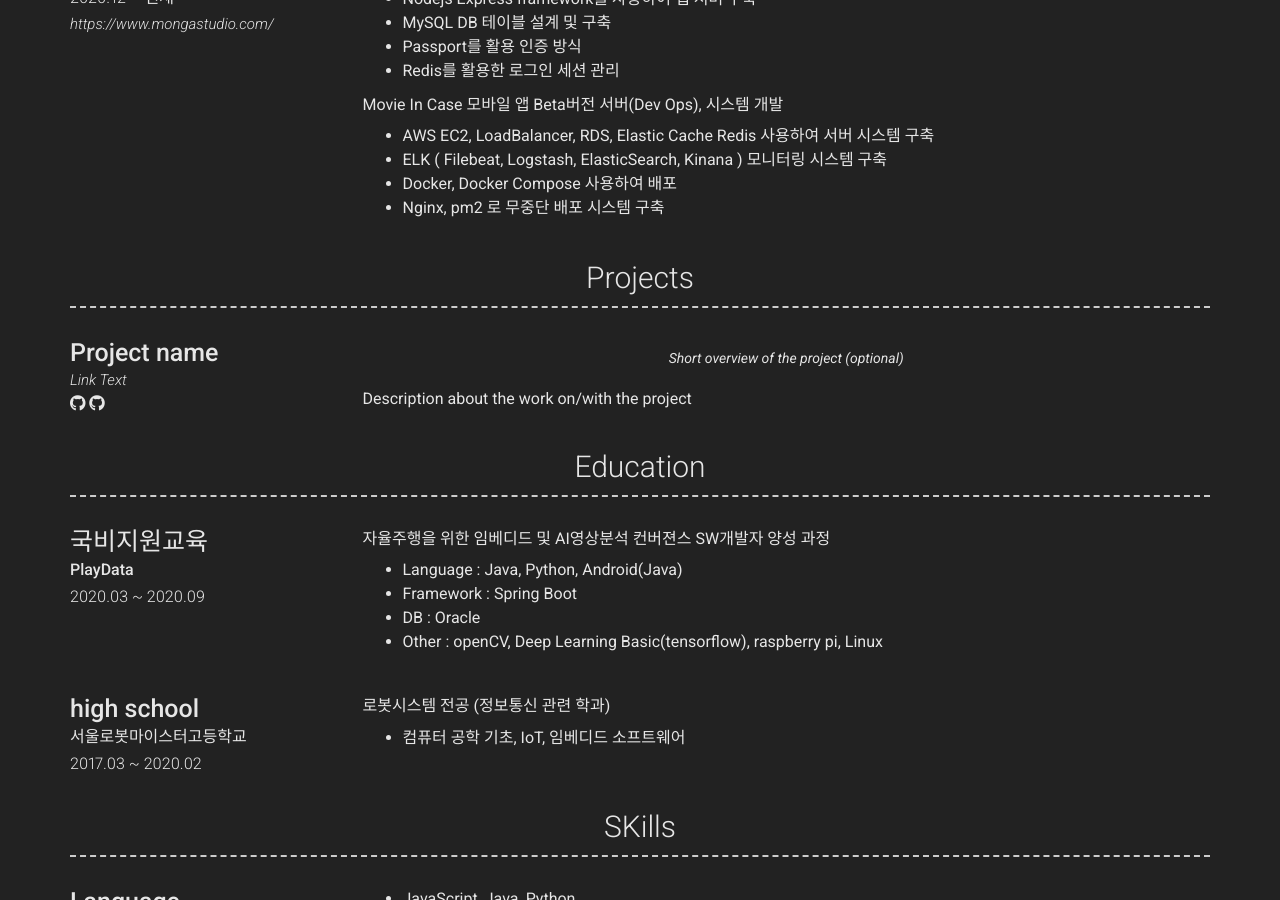
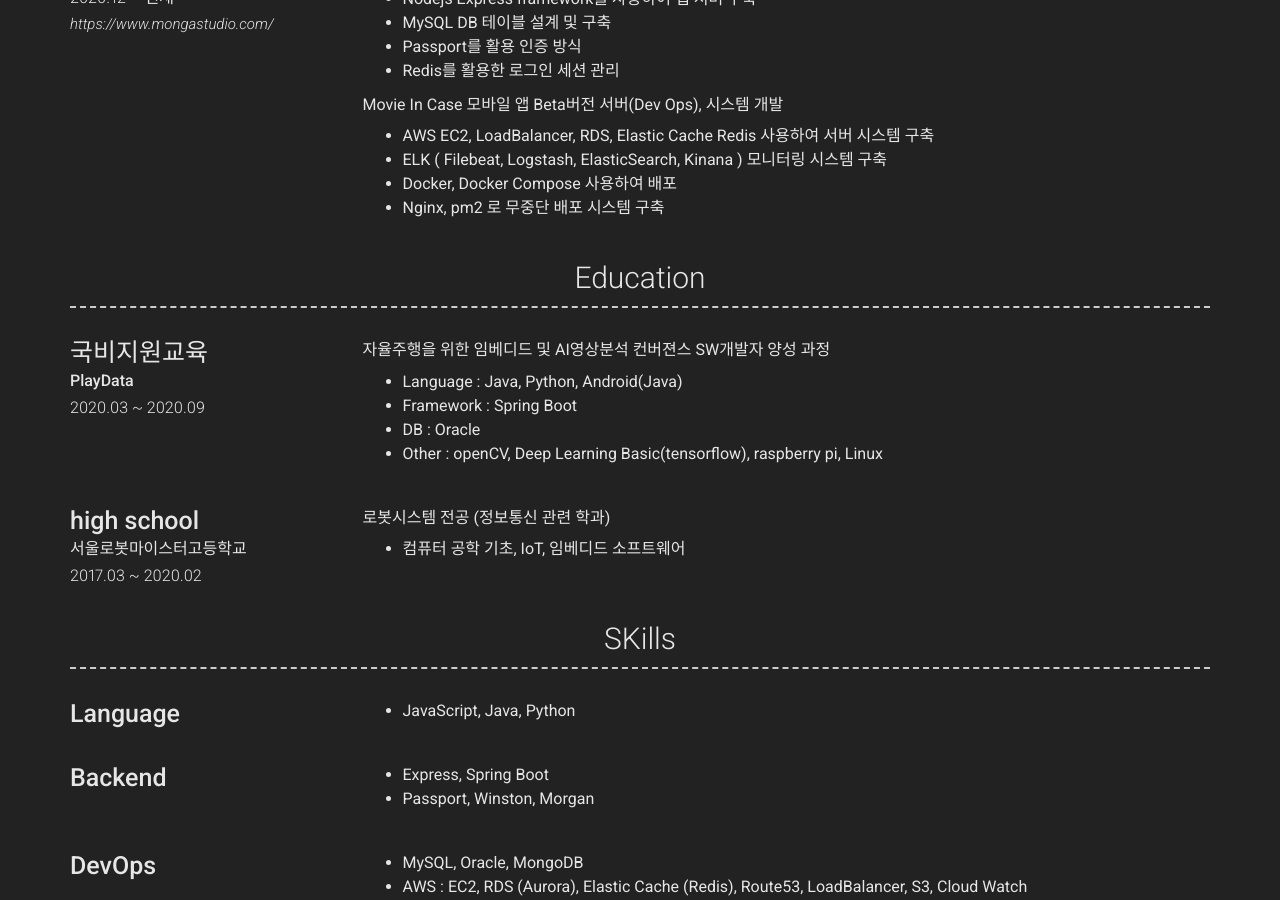
Before and after one commit to gwon713/gwon713.github.io, a Jekyll site: the page built from index.md, in a window 1280 px wide and 900 px high, scrolled down 762 px. Built offline with Jekyll 4.4.1, drawn with Linux system fonts in a browser that asks for light colours; nearby versions of some CDN libraries.

Commit message:
Update _config.yml

```diff
--- a/_config.yml
+++ b/_config.yml
@@ -84,24 +84,24 @@ content:
           - Docker, Docker Compose 사용하여 배포
           - Nginx, pm2 로 무중단 배포 시스템 구축
 
-  - title: Projects # Title for the section
-    layout: list # Type of content section (list/text)
-    content:
-      - layout: left
-        title: Project name
-        link: Link to project (eg. sproogen.github.io/modern-resume-theme)(optional)
-        link_text: Link Text
-        additional_links:
-          - title:  Github page for project (eg. sproogen/modern-resume-theme)
-            icon: fab fa-github
-            url: Link to project (eg. sproogen.github.io/modern-resume-theme)(optional)
-          - title:  Github page for project (eg. sproogen/modern-resume-theme)
-            icon: fab fa-github
-            url: Link to project (eg. sproogen.github.io/modern-resume-theme)(optional)
-        quote: >
-          Short overview of the project (optional)
-        description: | # this will include new lines to allow paragraphs
-          Description about the work on/with the project
+  # - title: Projects # Title for the section
+  #   layout: list # Type of content section (list/text)
+  #   content:
+  #     - layout: left
+  #       title: Project name
+  #       link: Link to project (eg. sproogen.github.io/modern-resume-theme)(optional)
+  #       link_text: Link Text
+  #       additional_links:
+  #         - title:  Github page for project (eg. sproogen/modern-resume-theme)
+  #           icon: fab fa-github
+  #           url: Link to project (eg. sproogen.github.io/modern-resume-theme)(optional)
+  #         - title:  Github page for project (eg. sproogen/modern-resume-theme)
+  #           icon: fab fa-github
+  #           url: Link to project (eg. sproogen.github.io/modern-resume-theme)(optional)
+  #       quote: >
+  #         Short overview of the project (optional)
+  #       description: | # this will include new lines to allow paragraphs
+  #         Description about the work on/with the project
   - title: Education
     layout: list
     content:
```
